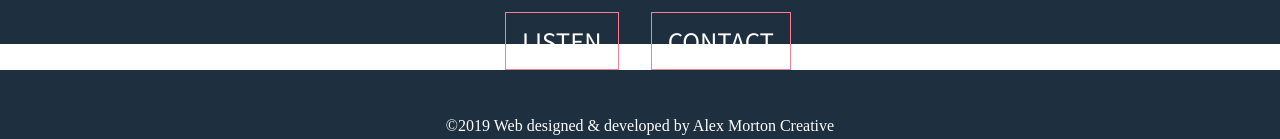
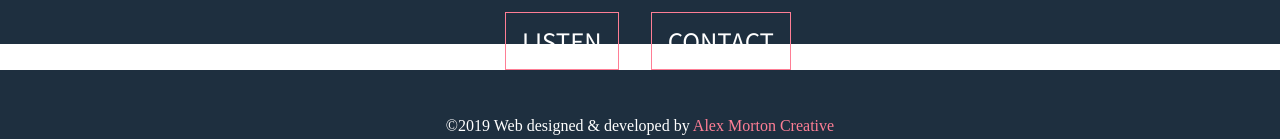
Before and after one commit to alexlsalt/cultivate-creativity, a plain HTML site: page index.html in a window 1280 px wide. Shown: the part 1969-2108 px from the top of the page. Drawn offline with Linux system fonts and the light colour scheme.

Commit message:
added footer link to portfolio

```diff
--- a/index.html
+++ b/index.html
@@ -66,7 +66,7 @@
         </ul>
       </nav>
 
-      <span>©2019 Web designed & developed by Alex Morton Creative</span>
+      <span>©2019 Web designed & developed by <a href="alexlsalt.github.io" target="_blank">Alex Morton Creative</a></span>
     </footer>
 
 
--- a/resources/css/style.css
+++ b/resources/css/style.css
@@ -297,3 +297,7 @@ footer span {
   padding-top: 3rem;
   padding-bottom: 0.5rem;
 }
+
+footer a {
+  color: #fe7e95;
+}
```
